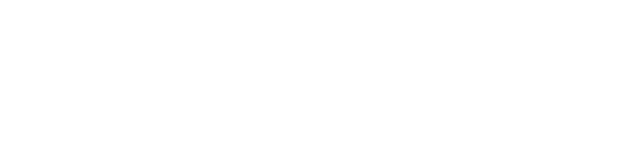
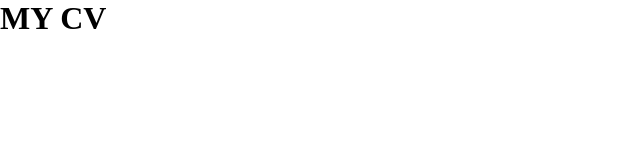
Before and after one commit to KOLIKOLGA/rsschool-cv, a plain HTML site: page index.html in a window 1280 px wide. Shown: the whole page, without its empty margins (0-640 px from the left). Drawn offline with Linux system fonts and the light colour scheme.

Commit message:
feat: add h1 in index.html

```diff
--- a/index.html
+++ b/index.html
@@ -8,6 +8,6 @@
   <title>CV</title>
 </head>
 <body>
-
+<h1>MY CV</h1>
 </body>
 </html>
```
Also changed, not shown: README.md.
